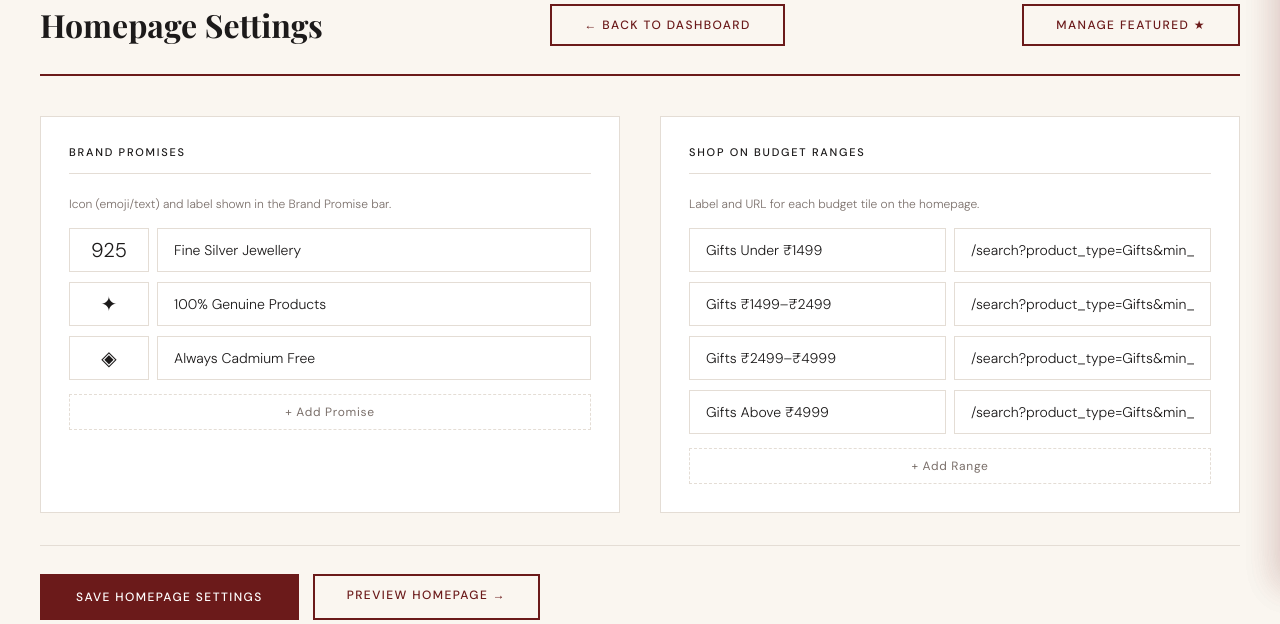
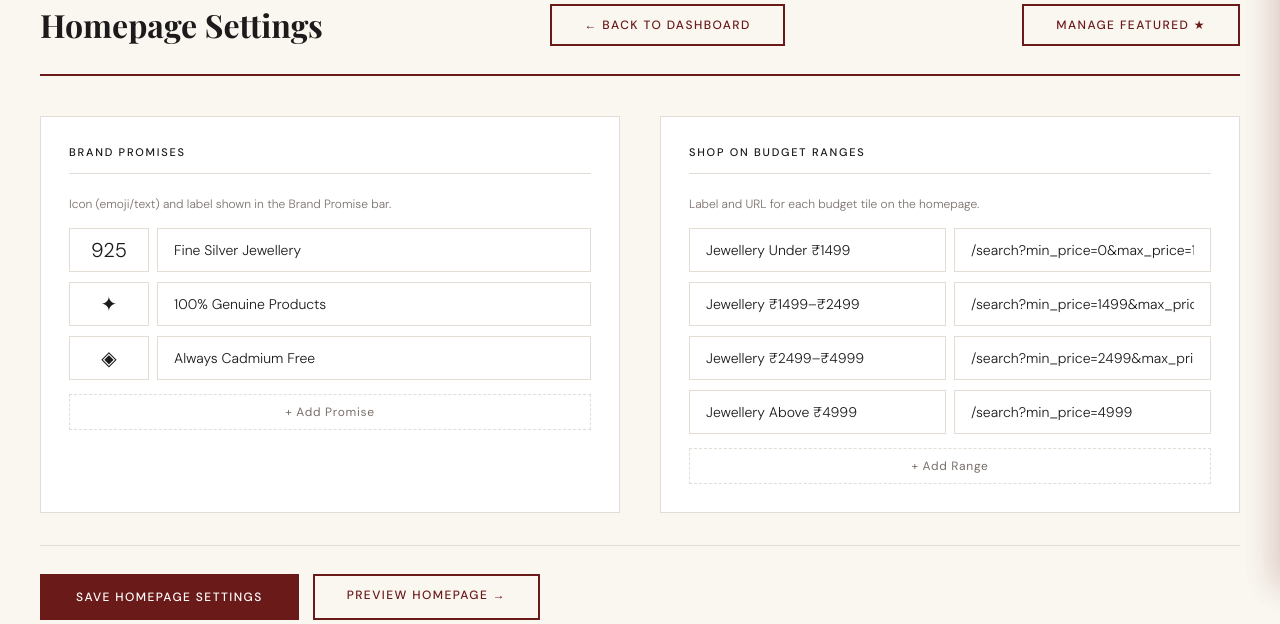
Before and after one commit to fakubwoy/Zimona, a Flask app: page /admin/homepage in a window 1280 px wide. Shown: the part 214-838 px from the top of the page. Run offline with Flask 3, Linux system fonts and the light colour scheme; the visitor is signed in with stand-in values (Sample User, id 1); some libraries are stand-ins or nearby versions; some web fonts are replaced.

Commit message:
minor ui fixes

```diff
--- a/app.py
+++ b/app.py
@@ -306,10 +306,10 @@ def index():
         {'icon': '◈', 'title': 'Always Cadmium Free'},
     ])
     budget_ranges = Settings.get('budget_ranges', [
-        {'label': 'Gifts Under ₹1499', 'url': '/search?product_type=Gifts&min_price=0&max_price=1499'},
-        {'label': 'Gifts ₹1499–₹2499', 'url': '/search?product_type=Gifts&min_price=1499&max_price=2499'},
-        {'label': 'Gifts ₹2499–₹4999', 'url': '/search?product_type=Gifts&min_price=2499&max_price=4999'},
-        {'label': 'Gifts Above ₹4999', 'url': '/search?product_type=Gifts&min_price=4999'},
+        {'label': 'Jewellery Under ₹1499', 'url': '/search?min_price=0&max_price=1499'},
+        {'label': 'Jewellery ₹1499–₹2499', 'url': '/search?min_price=1499&max_price=2499'},
+        {'label': 'Jewellery ₹2499–₹4999', 'url': '/search?min_price=2499&max_price=4999'},
+        {'label': 'Jewellery Above ₹4999', 'url': '/search?min_price=4999'},
     ])
     return render_template('index.html', categories=categories, products=featured,
                            new_arrivals=new_arrivals,
@@ -940,10 +940,10 @@ def admin_homepage():
         flash('Homepage settings saved.', 'success')
         return redirect(url_for('admin_homepage'))
     budget_ranges = Settings.get('budget_ranges', [
-        {'label': 'Gifts Under ₹1499', 'url': '/search?product_type=Gifts&min_price=0&max_price=1499'},
-        {'label': 'Gifts ₹1499–₹2499', 'url': '/search?product_type=Gifts&min_price=1499&max_price=2499'},
-        {'label': 'Gifts ₹2499–₹4999', 'url': '/search?product_type=Gifts&min_price=2499&max_price=4999'},
-        {'label': 'Gifts Above ₹4999', 'url': '/search?product_type=Gifts&min_price=4999'},
+        {'label': 'Jewellery Under ₹1499', 'url': '/search?min_price=0&max_price=1499'},
+        {'label': 'Jewellery ₹1499–₹2499', 'url': '/search?min_price=1499&max_price=2499'},
+        {'label': 'Jewellery ₹2499–₹4999', 'url': '/search?min_price=2499&max_price=4999'},
+        {'label': 'Jewellery Above ₹4999', 'url': '/search?min_price=4999'},
     ])
     brand_promises = Settings.get('brand_promises', [
         {'icon': '925', 'title': 'Fine Silver Jewellery'},
--- a/templates/admin/homepage.html
+++ b/templates/admin/homepage.html
@@ -50,7 +50,7 @@
             <div id="budgetContainer">
                 {% for r in budget_ranges %}
                 <div class="editable-row-2">
-                    <input type="text" name="budget_label" value="{{ r.label }}" class="field-input" placeholder="Label e.g. Gifts Under ₹1499">
+                    <input type="text" name="budget_label" value="{{ r.label }}" class="field-input" placeholder="Label e.g. Jewellery Under ₹1499">
                     <input type="text" name="budget_url" value="{{ r.url }}" class="field-input" placeholder="URL e.g. /search?q=silver">
                 </div>
                 {% endfor %}
@@ -77,7 +77,7 @@ function addBudgetRow() {
     const c = document.getElementById('budgetContainer');
     const div = document.createElement('div');
     div.className = 'editable-row-2';
-    div.innerHTML = `<input type="text" name="budget_label" value="" class="field-input" placeholder="Label e.g. Gifts Under ₹1499"><input type="text" name="budget_url" value="" class="field-input" placeholder="URL e.g. /search?q=silver">`;
+    div.innerHTML = `<input type="text" name="budget_label" value="" class="field-input" placeholder="Label e.g. Jewellery Under ₹1499"><input type="text" name="budget_url" value="" class="field-input" placeholder="URL e.g. /search?q=silver">`;
     c.appendChild(div);
 }
 </script>
```
